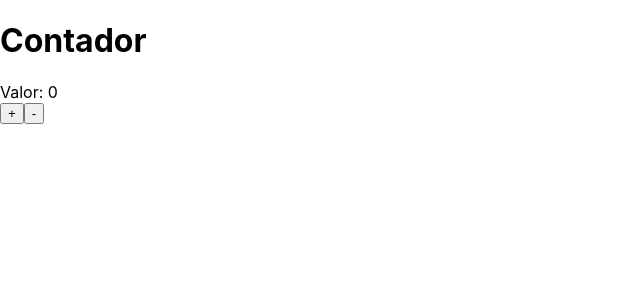
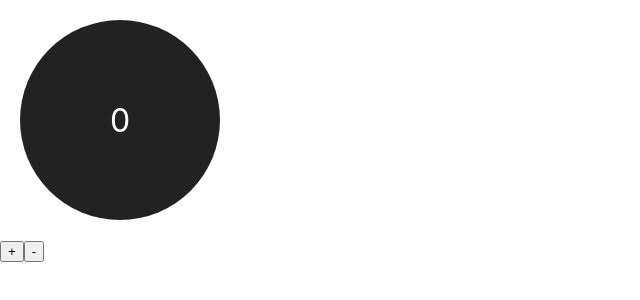
Before and after one commit to GeorgeSalu/nextjs, a Next.js app in the folder exercicios/: page /estado/contador in a window 1280 px wide. Shown: the top 300 px of the page, without its empty margins (0-640 px from the left). Built offline with nearby package versions, Linux system fonts and the light colour scheme.

Commit message:
desafio contador - resposta #02

```diff
--- /dev/null
+++ b/exercicios/components/ContadorDisplay.jsx
@@ -0,0 +1,18 @@
+export default function ContadorDisplay(props) {
+    return (
+        <div style={{
+            display: "flex",
+            justifyContent: "center",
+            alignItems: "center",
+            height: "200px",
+            width: "200px",
+            borderRadius: "100px",
+            backgroundColor: "#222",
+            color: "#fff",
+            fontSize:"2rem",
+            margin: "20px"
+        }}>
+            {props.numero}
+        </div>
+    )
+}
--- a/exercicios/pages/estado/contador.jsx
+++ b/exercicios/pages/estado/contador.jsx
@@ -1,4 +1,5 @@
 import { useState } from "react"
+import ContadorDisplay from "../../components/ContadorDisplay"
 
 export default function contador() {
 
@@ -9,8 +10,7 @@
 
     return (
         <div>
-            <h1>Contador</h1>
-            <div>Valor: {numero}</div>
+            <ContadorDisplay numero={numero} />
             <button onClick={inc}>+</button>
             <button onClick={dec}>-</button>
         </div>
```
